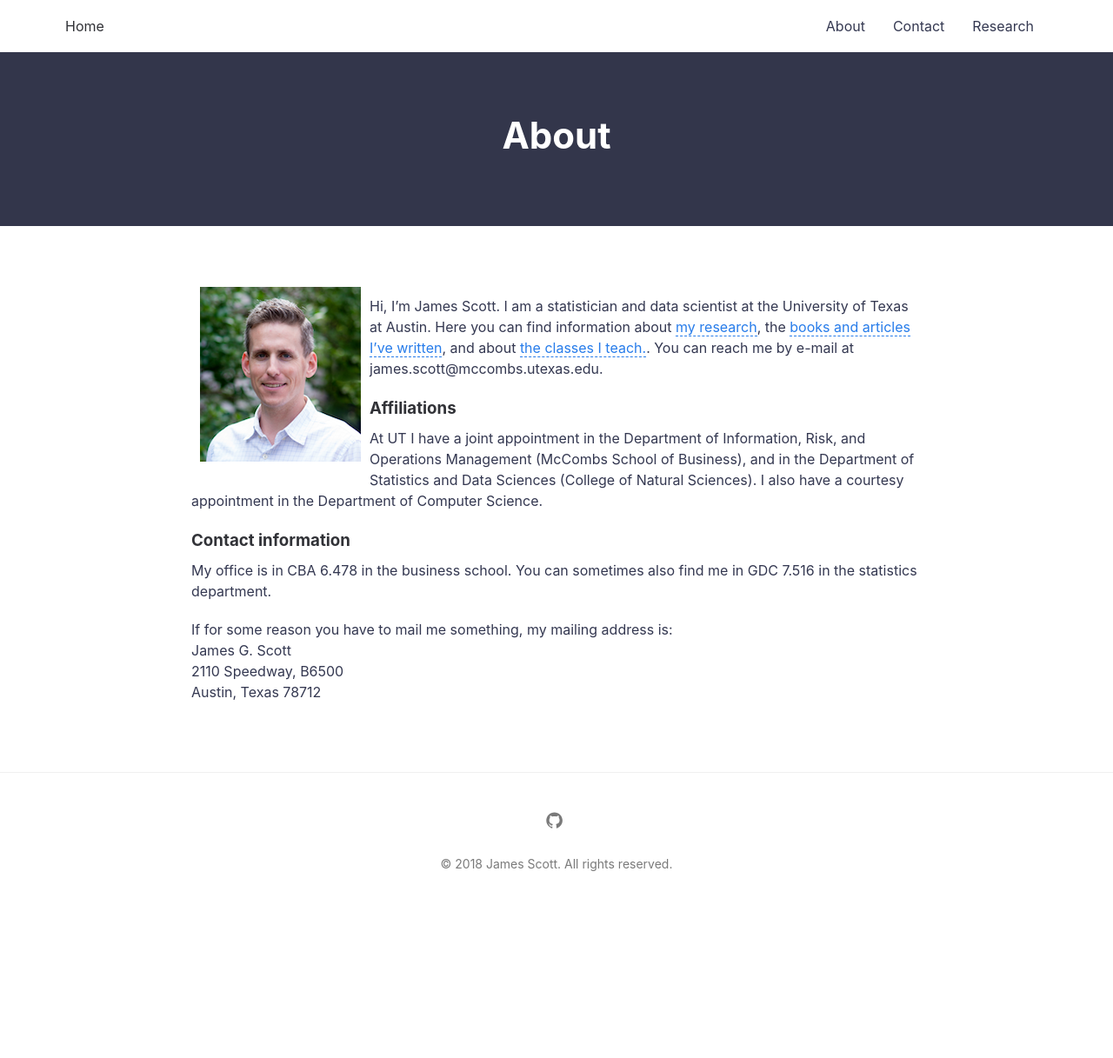
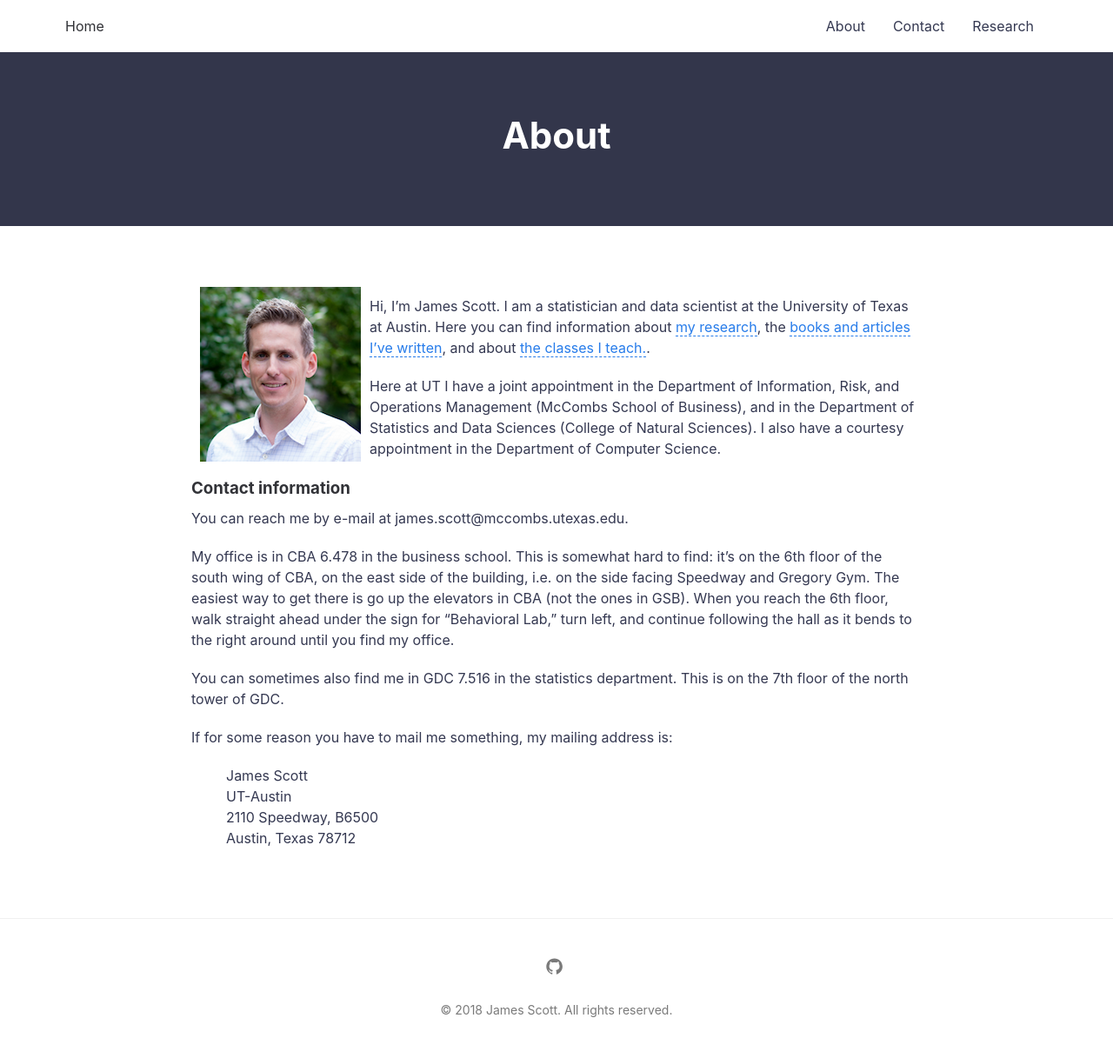
Before and after one commit to jgscott/testsite, a Jekyll site: the page built from about.md, in a window 1280 px wide. Shown: the whole page at 87% size. Built offline with Jekyll 4.4.1, drawn with Linux system fonts in a browser that asks for light colours; before the commit the page ends 1049 px from its top, so only the background shows below that.

Commit message:
about file

```diff
--- a/about.md
+++ b/about.md
@@ -6,18 +6,21 @@ permalink: /about/
 
 <img src="{{ site.baseurl }}/assets/img/posts/jgscott201605.png" ALIGN="left" style="margin:10px 10px"/>
 
-Hi, I'm James Scott.  I am a statistician and data scientist at the University of Texas at Austin.  Here you can find information about [my research]({{ site.baseurl }}/research/), the [books and articles I've written]({{ site.baseurl }}/books/), and about [the classes I teach.]({{ site.baseurl }}/teaching/).  You can reach me by e-mail at james.scott@mccombs.utexas.edu.
+Hi, I'm James Scott.  I am a statistician and data scientist at the University of Texas at Austin.  Here you can find information about [my research]({{ site.baseurl }}/research/), the [books and articles I've written]({{ site.baseurl }}/books/), and about [the classes I teach.]({{ site.baseurl }}/teaching/).
 
+Here at UT I have a joint appointment in the Department of Information, Risk, and Operations Management (McCombs School of Business), and in the Department of Statistics and Data Sciences (College of Natural Sciences).  I also have a courtesy appointment in the Department of Computer Science.
 
-### Affiliations
-
-At UT I have a joint appointment in the Department of Information, Risk, and Operations Management (McCombs School of Business), and in the Department of Statistics and Data Sciences (College of Natural Sciences).  I also have a courtesy appointment in the Department of Computer Science.
 
 ### Contact information
 
-My office is in CBA 6.478 in the business school.  You can sometimes also find me in GDC 7.516 in the statistics department.
+You can reach me by e-mail at james.scott@mccombs.utexas.edu.
+
+My office is in CBA 6.478 in the business school.  This is somewhat hard to find: it's on the 6th floor of the south wing of CBA, on the east side of the building, i.e. on the side facing Speedway and Gregory Gym.  The easiest way to get there is go up the elevators in CBA (not the ones in GSB).  When you reach the 6th floor, walk straight ahead under the sign for "Behavioral Lab," turn left, and continue following the hall as it bends to the right around until you find my office.
+
+You can sometimes also find me in GDC 7.516 in the statistics department.  This is on the 7th floor of the north tower of GDC.
 
 If for some reason you have to mail me something, my mailing address is:
-   James G. Scott
-   2110 Speedway, B6500
-   Austin, Texas 78712
+> James Scott
+> UT-Austin
+> 2110 Speedway, B6500
+> Austin, Texas 78712
```
Also changed, not shown: index.md (+1 -1 lines).
